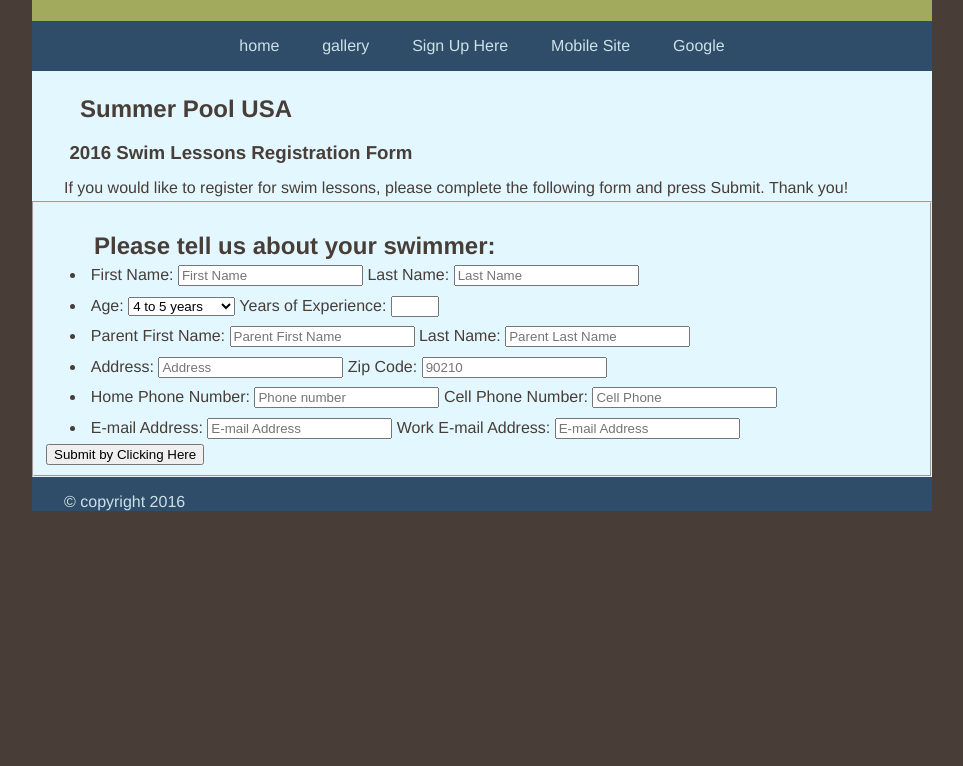
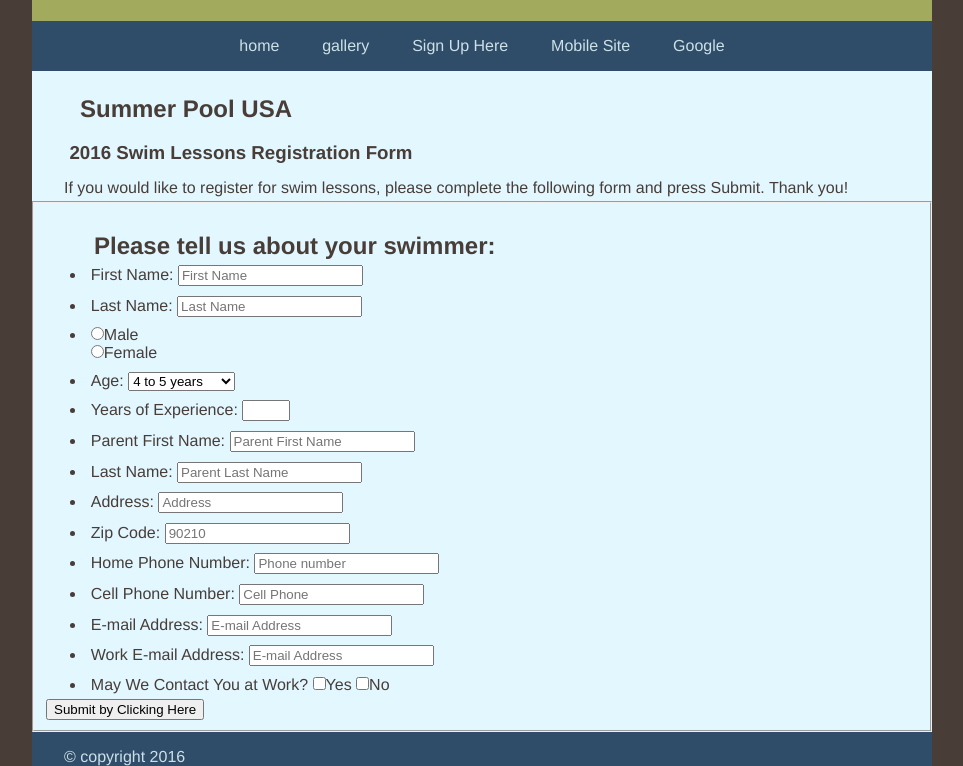
Before and after one commit to PatsyKlotz/sign-up-homework, a plain HTML site: page index.html in a window 1280 px wide. Shown: the part 137-903 px from the top of the page, without its empty margins (158-1121 px from the left). Before the commit the page ends 800 px from the top, so only its background shows below. Drawn offline with nearby package versions, Linux system fonts and the light colour scheme.

Commit message:
new input forms

```diff
--- a/index.html
+++ b/index.html
@@ -44,8 +44,14 @@
                 <li>
                   <label id="f-name-label">First Name:</label>
                   <input type="text" name="first-name" id="f-name-label" placeholder="First Name" required>
+                </li>
+                <li>
                   <label id="l-name-label">Last Name:</label>
                   <input type="text" name="last-name" id="l-name-label" placeholder="Last Name">
+                </li>
+                <li>
+                  <input type="radio" name="gender" value="male">Male<br>
+                  <input type="radio" name="gender" value="female">Female<br>
                 </li>
                 <li>
                   <label id="age-label">Age:</label>
@@ -55,57 +61,57 @@
                     <option value="8 to 9">8 to 9 years</option>
                     <option value="10 to 12">10 to 12 years</option>
                   </select>
+                </li>
+                <li>
                     <label id="yrs-of-exper">Years of Experience:</label>
                     <input type="number" name="quantity" min="0" max="6">
                 </li>
                 <li>
                   <label id="parent-f-name-label">Parent First Name:</label>
                   <input type="text" name="parent-f-name" id="parent-f-name-label" placeholder="Parent First Name">
+                </li>
+                <li>
                   <label id="parent-l-name-label">Last Name:</label>
                   <input type="text" name="last-name" id="parent-l-name-label" placeholder="Parent Last Name">
                 </li>
                 <li>
                   <label id="address">Address:</label>
                   <input type="text" name="address" id="address" placeholder="Address">
+                </li>
+                <li>
                   <label>Zip Code:</label>
                   <input type="text" placeholder="90210" pattern="^[0-9]{5}" required/>
                 </li>
                 <li>
                   <label id="phone-number">Home Phone Number:</label>
                   <input type="tel" name="phone-number" id="phone-number" placeholder="Phone number">
+                </li>
+                <li>
                   <label id="cell-phone-number">Cell Phone Number:</label>
                   <input type="tel" name="cell-phone-number" id="cell-phone-number" placeholder="Cell Phone"required>
                 </li>
                 <li>
                   <label>E-mail Address:</label>
                   <input type="email" name="email" placeholder="E-mail Address"/>
+                </li>
+                <li>
                   <label>Work E-mail Address:</label>
                   <input type="email" name="email" placeholder="E-mail Address">
                 </li>
-
-
+                <li>
+                  <label id="contact">May We Contact You at Work?</label>
+                  <input type="checkbox" name="contact" value="Yes">Yes
+                  <input type="checkbox" name="contact" value="No">No
+                </li>
               </ul>
                 <input type="submit" value="Submit by Clicking Here" name="submit"/>
           </fieldset>
-
-
-
-
-
         </form>
-
-
-
-
-
       </div><!-- closing maincContent div tag -->
-
 
       <!--  This is the footer section, only footer stuff -->
     <footer>
       <p>&copy; copyright 2016</p>
-
     </footer>
-
   </body>
 </html>
```
Lines whose indentation alone changed are shown as unchanged.
